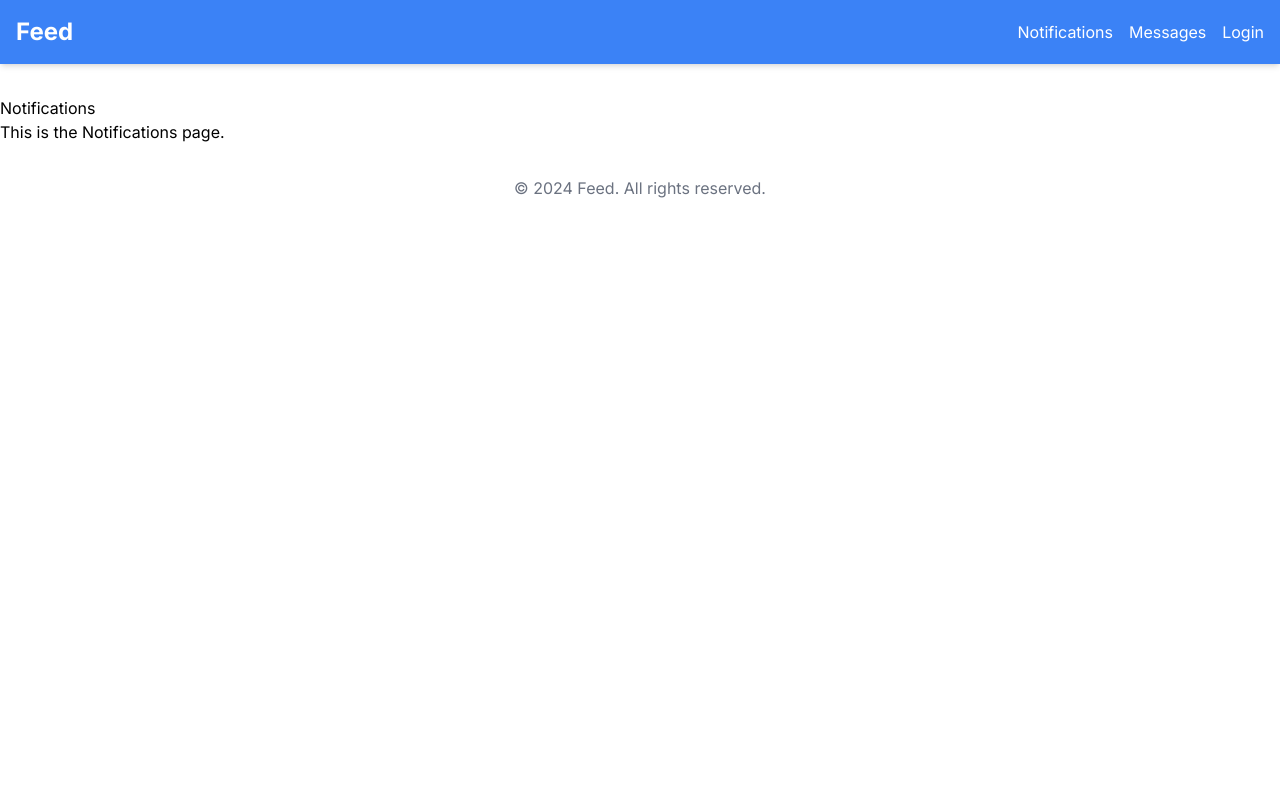
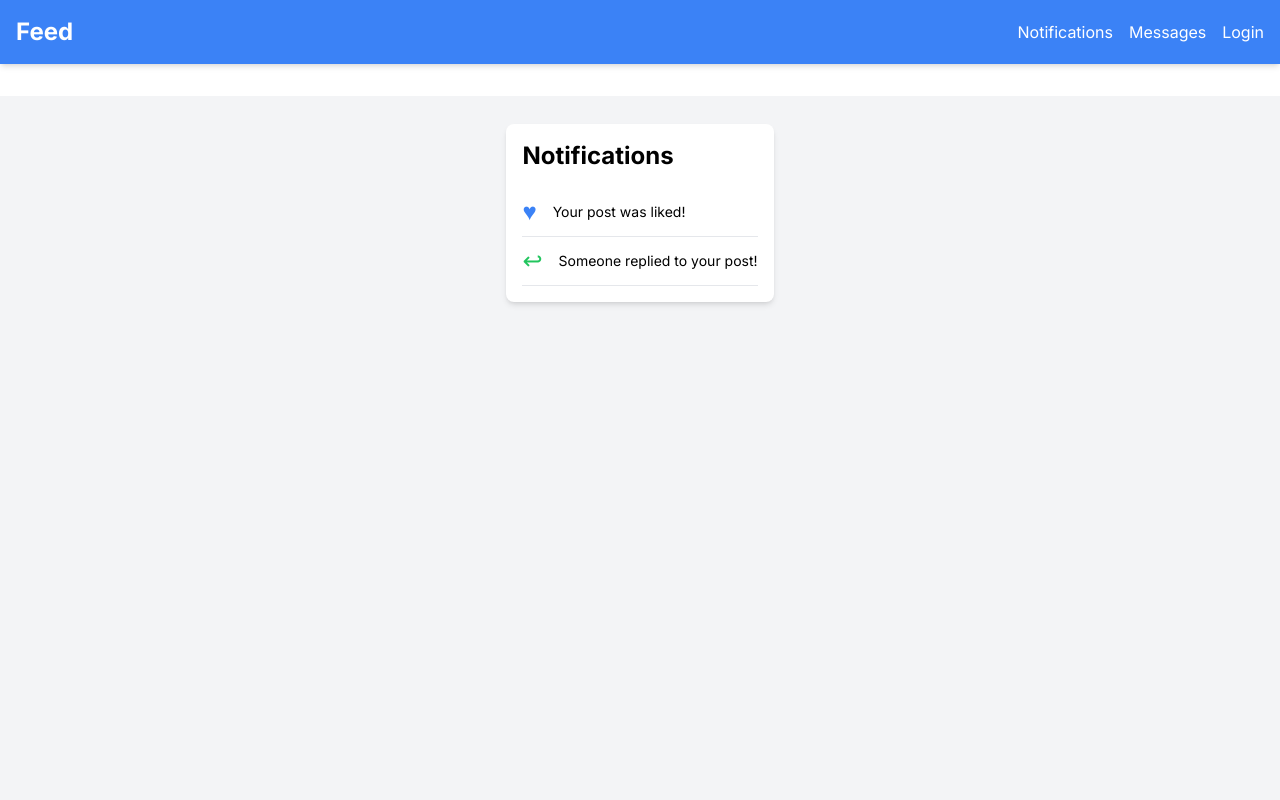
Before and after one commit to TrevorStreng/Feed, a Next.js app in the folder frontend/: page /notifications in a window 1280 px wide. Shown: the top 800 px of the page. Built offline with nearby package versions, Linux system fonts and the light colour scheme.

Commit message:
* Implemented notification page UI * Contains placeholders until database can get connected

```diff
--- a/frontend/app/notifications/page.js
+++ b/frontend/app/notifications/page.js
@@ -1,8 +1,53 @@
+"use client"
+import React from 'react';
+
+const NotificationItem = ({ type, content }) => {
+  return (
+    <div className="flex items-center border-b py-2">
+      <div className="mr-4">
+        {type === 'like' ? (
+          <span className="text-blue-500 text-2xl">&#x2665;</span>
+        ) : (
+          <span className="text-green-500 text-2xl">&#x21A9;</span>
+        )}
+      </div>
+      <div>
+        <p className="text-sm">{content}</p>
+      </div>
+    </div>
+  );
+};
+
+// Placeholder for now until we can get it connected to the database
 export default function Notifications() {
-    return (
-      <div>
-        <h1>Notifications</h1>
-        <p>This is the Notifications page.</p>
+  const notifications = [
+    { type: 'like', content: 'Your post was liked!' },
+    { type: 'reply', content: 'Someone replied to your post!' },
+    // Add more notifications as needed
+  ];
+
+  // Possible database connection idea below
+  /*export default function Notifications() {
+    const [notifications, setNotifications] = useState([]);
+
+    useEffect(() => {
+      // Fetch notifications from your server or database here
+      // This is just a placeholder, replace with your actual fetch call
+      fetch('/api/notifications')
+        .then(response => response.json())
+        .then(data => setNotifications(data));
+    }, []); // Empty dependency array means this effect runs once on component mount*/
+
+  return (
+    <div className="min-h-screen flex flex-col justify-between bg-gray-100">
+      <div className="max-w-md mx-auto mt-7 p-4 bg-white rounded-lg shadow-md">
+        <h1 className="text-2xl font-bold mb-4">Notifications</h1>
+        <div>
+          {notifications.map((notification, index) => (
+            <NotificationItem key={index} {...notification} />
+          ))}
+        </div>
       </div>
-    );
-  }
+    </div>
+  );
+}
```
